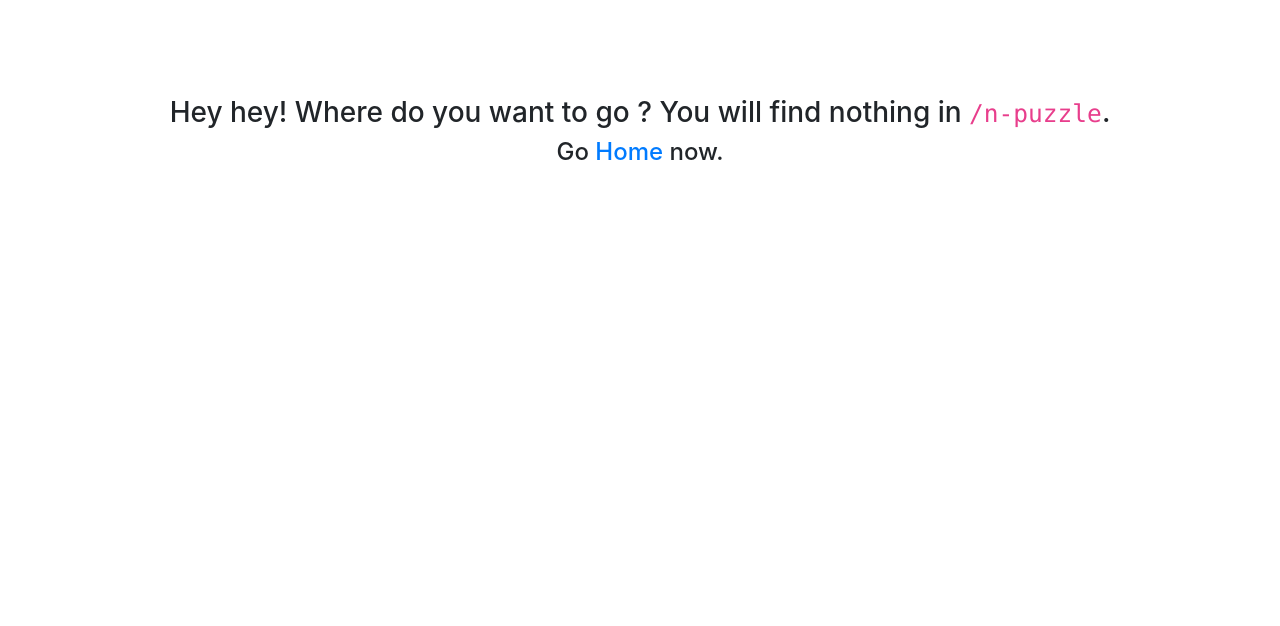
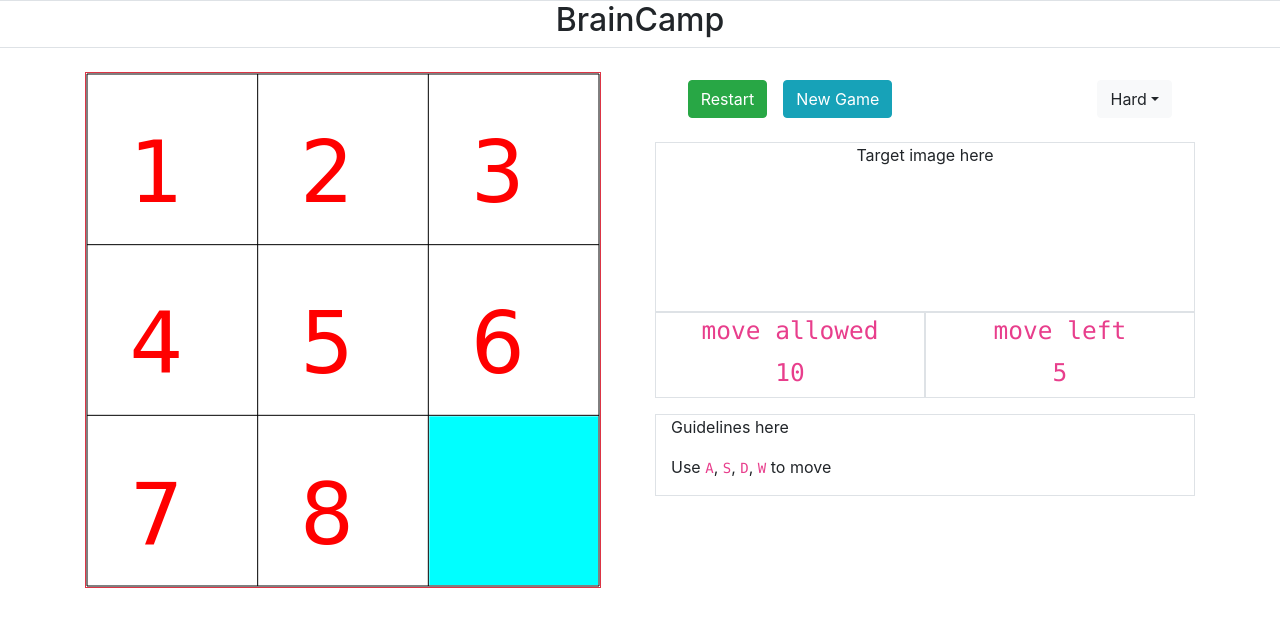
Before and after one commit to kiendepzai99/Train-Your-Brain, a React (Create React App) app in the folder web-ui/: page /n-puzzle in a window 1280 px wide. Shown: the top 626 px of the page. Built offline with nearby package versions, Linux system fonts and the light colour scheme.

Commit message:
Add NPuzzle Game

```diff
--- a/web-ui/src/App.js
+++ b/web-ui/src/App.js
@@ -8,6 +8,7 @@
 import {Provider} from "react-redux";
 import store from "./store/store";
 import Ton from "./games/ton/Ton";
+import NPuzzle from "./games/NPuzzle/NPuzzle";
 
 function App() {
     return (
@@ -18,6 +19,7 @@
                     <Route exact path={"/sudoku"} component={Sudoku}/>
                     <Route exact path={"/knight-tour"} component={KnightTour}/>
                     <Route exact path={"/ton"} component={Ton}/>
+                    <Route exact path="/n-puzzle" component={NPuzzle}/>
                     <Route path="/" component={NotFound}/>
                 </Switch>
             </BrowserRouter>
--- a/web-ui/src/constants/BoardConstants.js
+++ b/web-ui/src/constants/BoardConstants.js
@@ -4,3 +4,9 @@
 export const DEFAULT_SUDOKU_BOARD_SIZE = CELL_SIZE * DEFAULT_SUDOKU_BOARD_CELL + (DEFAULT_SUDOKU_BOARD_CELL + 2) * LINE_WIDTH;
 export const DEFAULT_KNIGHT_TOUR_CELL = 8;
 export const DEFAULT_KNIGHT_TOUR_SIZE = CELL_SIZE * DEFAULT_KNIGHT_TOUR_CELL + (DEFAULT_KNIGHT_TOUR_CELL + 2) * LINE_WIDTH;
+
+export const DEFAULT_BOARD_SIZE = 514;
+
+export const resolveCellSize = (boardSize, cellNumber, lineWidth = LINE_WIDTH) => {
+    return (boardSize - lineWidth * (cellNumber + 2)) / cellNumber;
+}
--- a/web-ui/src/games/KnightTour/KnightTourPG.js
+++ b/web-ui/src/games/KnightTour/KnightTourPG.js
@@ -41,6 +41,8 @@
 
         canvasService.fillCell(ctx, knightPosition, 'Aqua');
         canvasService.fillCell(ctx, pickingPosition, 'Aquamarine');
+
+
         canvasService.drawCellValue(ctx, knightPosition, knightValue);
         if (typingValue != null) {
             canvasService.drawCellValue(ctx, pickingPosition, typingValue);
--- /dev/null
+++ b/web-ui/src/games/NPuzzle/NPuzzle.js
@@ -0,0 +1,33 @@
+import {Col, Container, Row} from "react-bootstrap";
+import LevelBox from "../../component/LevelBox";
+import React from "react";
+import NPuzzlePG from "./NPuzzlePG";
+import NPuzzleBox from "./NPuzzleBox";
+import {useSelector} from "react-redux";
+
+export default function NPuzzle() {
+    // Stored state
+    const level = useSelector(state => {
+        return state.games.KnightTour.level;
+    })
+
+    return (
+        <Container fluid>
+            <Row className="justify-content-around border-bottom border-top">
+                <h2>BrainCamp</h2>
+            </Row>
+            <Row className="mt-4">
+                <Container>
+                    <Row className="justify-content-around ">
+                        <Col>
+                            <NPuzzlePG level={level}/>
+                        </Col>
+                        <Col>
+                            <NPuzzleBox/>
+                        </Col>
+                    </Row>
+                </Container>
+            </Row>
+        </Container>
+    )
+}
--- /dev/null
+++ b/web-ui/src/games/NPuzzle/NPuzzleBox.js
@@ -0,0 +1,47 @@
+import React from "react";
+import {Button, Col, Container, Dropdown, Row} from "react-bootstrap";
+import DropdownButton from "react-bootstrap/DropdownButton";
+import GameLevel from "../../constants/GameLevel";
+
+export default function NPuzzleBox(props) {
+    return (
+        <Container fluid>
+            <Row className="justify-content-between">
+                <Col className="text-center">
+                    <Button variant="success" className="m-2">Restart</Button>
+                    <Button variant="info" className="m-2">New Game</Button>
+                </Col>
+                <Col className="text-right">
+                    <DropdownButton id="level-dropdown" variant="light" title={GameLevel.HARD} className="m-2">
+                        <Dropdown.Item onClick="">{GameLevel.EASY}</Dropdown.Item>
+                        <Dropdown.Item>{GameLevel.MEDIUM}</Dropdown.Item>
+                        <Dropdown.Item>{GameLevel.HARD}</Dropdown.Item>
+                        <Dropdown.Item>{GameLevel.EXPERT}</Dropdown.Item>
+                    </DropdownButton>
+                </Col>
+            </Row>
+            <Row className="mt-3">
+                <Col className="border text-center">
+                    <div>Target image here</div>
+                    <br/><br/><br/><br/><br/><br/>
+                </Col>
+            </Row>
+            <Row className="justify-content-center">
+                <Col className="text-center border">
+                    <h3><code>move allowed</code></h3>
+                    <h3><code>10</code></h3>
+                </Col>
+                <Col className="text-center border">
+                    <h3><code>move left</code></h3>
+                    <h3><code>5</code></h3>
+                </Col>
+            </Row>
+            <Row className="mt-3 border">
+                <Col>
+                    <p>Guidelines here</p>
+                    <p>Use <code>A</code>, <code>S</code>, <code>D</code>, <code>W</code> to move</p>
+                </Col>
+            </Row>
+        </Container>
+    )
+}
--- /dev/null
+++ b/web-ui/src/games/NPuzzle/NPuzzlePG.js
@@ -0,0 +1,101 @@
+import React, {useCallback, useEffect, useRef, useState} from "react";
+import boardFactory from "../../service/BoardFactory";
+import {DEFAULT_BOARD_SIZE} from "../../constants/BoardConstants";
+import {mockNPuzzleBoard} from "../../mockData";
+import nPuzzleService from "../../service/NPuzzleService";
+import Position from "../../utils/Position";
+
+export default function NPuzzlePG(props) {
+    const canvasRef = useRef();
+    const boardSize = DEFAULT_BOARD_SIZE;
+    const cellNumber = 3;
+    const [boardStatus, setBoardStatus] = useState(null);
+    const [currentHole, setCurrentHole] = useState(new Position(cellNumber - 1, cellNumber - 1))
+
+    const drawBoard = useCallback(() => {
+        const canvas = canvasRef.current;
+        const ctx = canvas.getContext('2d');
+
+        boardFactory.clearBoard(canvas);
+        boardFactory.getChessBoard(ctx, cellNumber, boardSize);
+        if (boardStatus != null) {
+            nPuzzleService.drawBoardStatus(ctx, boardStatus, boardSize, cellNumber)
+        }
+    }, [boardSize, boardStatus])
+
+    const handleMouseOver = () => {
+        canvasRef.current.style.cursor = "pointer";
+    }
+
+    const updateState = (currentRow, currentCol, newRow, newCol) => {
+        const newBoardStatus = [...boardStatus]
+        newBoardStatus[currentRow][currentCol] = boardStatus[newRow][newCol]
+        boardStatus[newRow][newCol] = 0;
+        setCurrentHole(new Position(newRow, newCol))
+        setBoardStatus(newBoardStatus)
+    }
+
+    const handleOnKeyDown = (event) => {
+        const key = event.key;
+        // Left
+        if (key === 'a') {
+            const currentRow = currentHole.row
+            const currentCol = currentHole.col
+            const newRow = currentRow
+            const newCol = currentCol - 1;
+            if (currentCol > 0) {
+                updateState(currentRow, currentCol, newRow, newCol)
+            }
+        }
+        // Right
+        if (key === 'd') {
+            const currentRow = currentHole.row
+            const currentCol = currentHole.col
+            const newRow = currentRow
+            const newCol = currentCol + 1;
+            if (currentCol < cellNumber - 1) {
+                updateState(currentRow, currentCol, newRow, newCol)
+            }
+        }
+        // Up
+        if (key === 'w') {
+            const currentRow = currentHole.row
+            const currentCol = currentHole.col
+            const newRow = currentRow - 1
+            const newCol = currentCol;
+            if (currentRow > 0) {
+                updateState(currentRow, currentCol, newRow, newCol)
+            }
+        }
+        // Down
+        if (key === 's') {
+            const currentRow = currentHole.row
+            const currentCol = currentHole.col
+            const newRow = currentRow + 1
+            const newCol = currentCol;
+            if (currentRow < cellNumber - 1) {
+                updateState(currentRow, currentCol, newRow, newCol)
+            }
+        }
+    }
+
+    useEffect(() => {
+        setBoardStatus(mockNPuzzleBoard(cellNumber))
+    }, [cellNumber])
+
+    useEffect(() => {
+        drawBoard()
+
+    }, [drawBoard])
+
+    return (
+        <canvas ref={canvasRef}
+                className="border border-danger"
+                tabIndex="1"
+                width={boardSize}
+                height={boardSize}
+                onMouseOver={handleMouseOver}
+                onKeyDown={handleOnKeyDown}
+        />
+    )
+}
--- a/web-ui/src/games/Sudoku/SudokuBox.js
+++ b/web-ui/src/games/Sudoku/SudokuBox.js
@@ -2,7 +2,7 @@
 import {DEFAULT_SUDOKU_BOARD_CELL, DEFAULT_SUDOKU_BOARD_SIZE} from "../../constants/BoardConstants";
 import boardFactory from "../../service/BoardFactory";
 import sudokuService from "../../service/SudokuService";
-import {mockBoardStatus} from "../../mockData";
+import {mockSudokuBoard} from "../../mockData";
 import Item from "../../utils/Item";
 import Position from "../../utils/Position";
 import canvasService from "../../service/CanvasService";
@@ -87,7 +87,7 @@
         }
     }
     useEffect(() => {
-        setBoardStatus(mockBoardStatus(props.level))
+        setBoardStatus(mockSudokuBoard(props.level))
     }, [props.level])
 
     useEffect(() => {
--- a/web-ui/src/mockData.js
+++ b/web-ui/src/mockData.js
@@ -11,7 +11,7 @@
 }
 
 export function mockGames() {
-    return [mockGameInfo("Sudoku"), mockGameInfo("Knight-tour"), mockGameInfo("Ton"), mockGameInfo("random-game"), mockGameInfo("test-game")]
+    return [mockGameInfo("Sudoku"), mockGameInfo("Knight-tour"), mockGameInfo("Ton"), mockGameInfo("N-puzzle"), mockGameInfo("test-game")]
 }
 
 export function mockTrainers() {
@@ -39,7 +39,7 @@
     ]
 }
 
-export function mockBoardStatus(level) {
+export function mockSudokuBoard(level) {
     let array;
     if (level === GameLevel.EASY)
         array = [
@@ -89,3 +89,18 @@
         [0, 0, 0, 0, 0, 0, 0, 0, 0]
     ]
 }
+
+export function mockNPuzzleBoard(size) {
+    const arr = []
+    let value = 1;
+    for (let i = 0; i < size; i++) {
+        const col = []
+        for (let j = 0; j < size; j++) {
+            col[j] = value;
+            value++;
+        }
+        arr[i] = col
+    }
+    arr[size - 1][size - 1] = 0
+    return arr
+}
--- a/web-ui/src/service/BoardFactory.js
+++ b/web-ui/src/service/BoardFactory.js
@@ -1,15 +1,17 @@
-import {CELL_SIZE, LINE_WIDTH} from "../constants/BoardConstants";
+import {DEFAULT_BOARD_SIZE, LINE_WIDTH, resolveCellSize} from "../constants/BoardConstants";
 
-const drawBoard = (ctx, size, i) => {
-    ctx.moveTo(LINE_WIDTH, (CELL_SIZE + LINE_WIDTH) * i + LINE_WIDTH);
-    ctx.lineTo((CELL_SIZE + LINE_WIDTH) * size + LINE_WIDTH, (CELL_SIZE + LINE_WIDTH) * i + LINE_WIDTH);
-    ctx.moveTo((CELL_SIZE + LINE_WIDTH) * i + LINE_WIDTH, LINE_WIDTH);
-    ctx.lineTo((CELL_SIZE + LINE_WIDTH) * i + LINE_WIDTH, (CELL_SIZE + LINE_WIDTH) * size + LINE_WIDTH);
+const drawBoard = (ctx, cellNumber, i, boardSize) => {
+    const cellSize = resolveCellSize(boardSize, cellNumber)
+
+    ctx.moveTo(LINE_WIDTH, (cellSize + LINE_WIDTH) * i + LINE_WIDTH);
+    ctx.lineTo((cellSize + LINE_WIDTH) * cellNumber + LINE_WIDTH, (cellSize + LINE_WIDTH) * i + LINE_WIDTH);
+    ctx.moveTo((cellSize + LINE_WIDTH) * i + LINE_WIDTH, LINE_WIDTH);
+    ctx.lineTo((cellSize + LINE_WIDTH) * i + LINE_WIDTH, (cellSize + LINE_WIDTH) * cellNumber + LINE_WIDTH);
     ctx.stroke();
 }
 
-const getSudokuBoard = (ctx, size) => {
-    for (let i = 0; i <= size; i++) {
+const getSudokuBoard = (ctx, cellNumber, boardSize = DEFAULT_BOARD_SIZE) => {
+    for (let i = 0; i <= cellNumber; i++) {
         ctx.beginPath();
         ctx.lineWidth = LINE_WIDTH;
         if (i % 3 === 0) {
@@ -17,17 +19,17 @@
         } else {
             ctx.strokeStyle = "lightgrey";
         }
-        drawBoard(ctx, size, i);
+        drawBoard(ctx, cellNumber, i, boardSize);
     }
 }
 
-const getChessBoard = (ctx, size) => {
+const getChessBoard = (ctx, size, boardSize = DEFAULT_BOARD_SIZE) => {
     for (let i = 0; i <= size; i++) {
         ctx.beginPath();
         ctx.lineWidth = LINE_WIDTH;
         ctx.strokeStyle = 'black';
 
-        drawBoard(ctx, size, i);
+        drawBoard(ctx, size, i, boardSize);
     }
 }
 
--- a/web-ui/src/service/CanvasService.js
+++ b/web-ui/src/service/CanvasService.js
@@ -1,5 +1,6 @@
 import Point from "../utils/Point";
 import {CELL_SIZE, LINE_WIDTH} from "../constants/BoardConstants";
+import Position from "../utils/Position";
 
 const getPosition = (canvas, event, isDebug = false) => {
     const rect = canvas.getBoundingClientRect();
@@ -13,30 +14,26 @@
     return xy;
 }
 
-const fillCell = (ctx, position, color = 'red') => {
+const fillCell = (ctx, position, cellSize, color = 'red') => {
     if (position !== undefined && position !== null) {
-        const xFrom = position.col * (CELL_SIZE + 1) + LINE_WIDTH;
-        const yFrom = position.row * (CELL_SIZE + 1) + LINE_WIDTH;
+        const xFrom = position.col * (cellSize + 1) + LINE_WIDTH;
+        const yFrom = position.row * (cellSize + 1) + LINE_WIDTH;
         ctx.fillStyle = color;
-        ctx.fillRect(xFrom + LINE_WIDTH, yFrom + LINE_WIDTH, CELL_SIZE - LINE_WIDTH, CELL_SIZE - LINE_WIDTH);
+        ctx.fillRect(xFrom + LINE_WIDTH, yFrom + LINE_WIDTH, cellSize - LINE_WIDTH, cellSize - LINE_WIDTH);
     }
 }
 
-const drawCellValue = (ctx, position, value, color = 'red') => {
+const drawCellValue = (ctx, position, cellSize, value, color = 'red',) => {
     if (position !== undefined && position !== null) {
-        ctx.font = '30px Comic Sans MS';
+        const fontSize = cellSize / 2;
+        ctx.font = fontSize + 'px Comic Sans MS';
         ctx.fillStyle = color;
 
-        let offset
-        const valueLength = (value + '').length;
-        if (valueLength === 1) {
-            offset = 20
-        } else if (valueLength === 2) {
-            offset = 13
-        } else offset = 5
+        // TODO: Improve offSet calculate method
+        let offset = fontSize / 2
         ctx.fillText(value,
-            (CELL_SIZE + LINE_WIDTH) * position.col + LINE_WIDTH + offset,
-            (CELL_SIZE + LINE_WIDTH) * position.row + LINE_WIDTH + 40)
+            (cellSize + LINE_WIDTH) * position.col + LINE_WIDTH + offset,
+            (cellSize + LINE_WIDTH) * (position.row + 1) + LINE_WIDTH - offset)
     }
 }
 
--- /dev/null
+++ b/web-ui/src/service/NPuzzleService.js
@@ -0,0 +1,24 @@
+import Position from "../utils/Position";
+import canvasService from "./CanvasService";
+import {resolveCellSize} from "../constants/BoardConstants";
+
+const drawBoardStatus = (ctx, boardStatus, boardSize, cellNumber) => {
+    const cellSize = resolveCellSize(boardSize, cellNumber)
+
+    if (boardStatus !== null && boardStatus !== undefined)
+        boardStatus.forEach((row, i) => {
+            row.forEach((item, j) => {
+                if (!isNaN(item) && item !== null && item > 0) {
+                    canvasService.drawCellValue(ctx, new Position(i, j), cellSize, item);
+                } else if (item === 0) {
+                    canvasService.fillCell(ctx, new Position(i, j), cellSize, "Aqua")
+                }
+            })
+        })
+}
+
+const nPuzzleService = {
+    drawBoardStatus
+}
+
+export default nPuzzleService;
```
